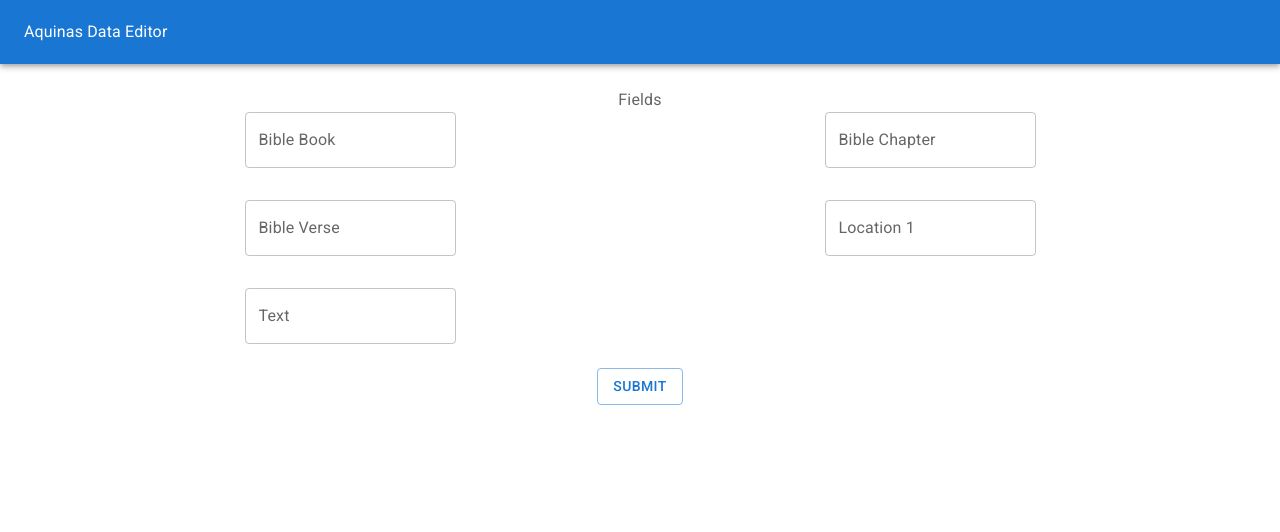
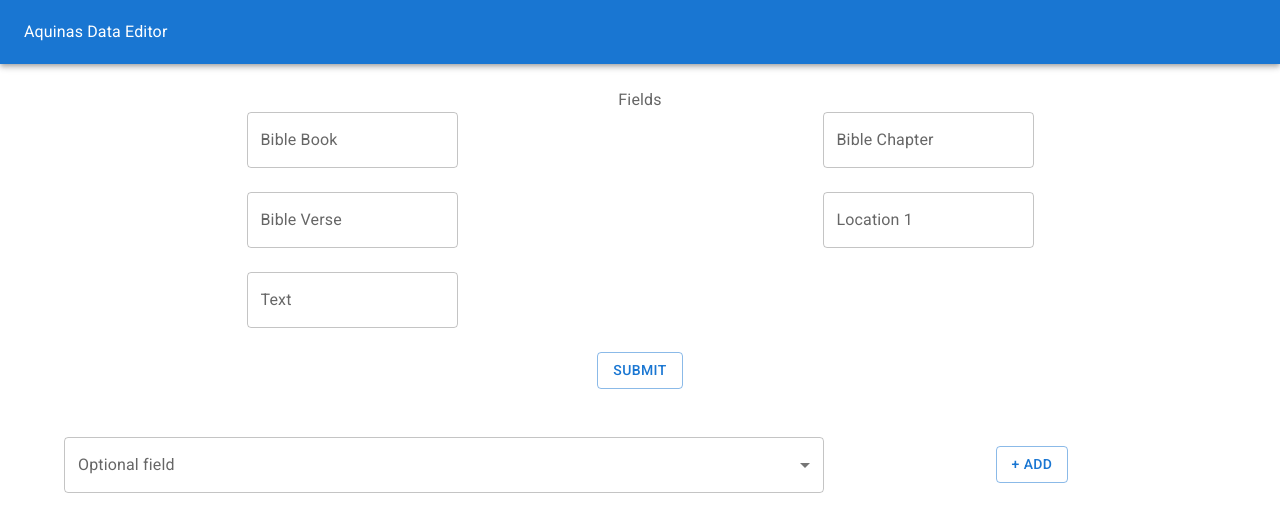
Before and after one commit to Joshuatanderson/aquinas-data-entry-frontend, a React (Create React App) app: page / in a window 1280 px wide. Shown: the top 532 px of the page. Built offline with nearby package versions, Linux system fonts and the light colour scheme.

Commit message:
feat: make field adder

```diff
--- a/src/App.tsx
+++ b/src/App.tsx
@@ -3,7 +3,7 @@ import logo from "./logo.svg";
 import "./App.css";
 import { AppBar, CssBaseline } from "@mui/material";
 import Header from "./components/Header";
-import InputForm from "./components/InputForm";
+import InputForm from "./components/form/InputForm";
 
 function App() {
 	return (
--- a/src/components/InputField.tsx
+++ b/src/components/InputField.tsx
@@ -2,7 +2,7 @@ import { TextField } from "@mui/material";
 import { makeStyles } from "@mui/styles";
 import { useEffect, useState } from "react";
 import { theme } from "../theme";
-import { Field, FieldValue } from "./InputForm";
+import { Field, FieldValue } from "./form/InputForm";
 
 interface InputFieldProps {
 	field: Field;
--- /dev/null
+++ b/src/components/form/AddOptionalField.tsx
@@ -0,0 +1,74 @@
+import {
+	Button,
+	FormControl,
+	Grid,
+	InputLabel,
+	MenuItem,
+	Select,
+	SelectChangeEvent,
+} from "@mui/material";
+import { makeStyles } from "@mui/styles";
+import React, { useState } from "react";
+import { optionalFields } from "../../data/optionalFields";
+import { theme } from "../../theme";
+import { Field } from "./InputForm";
+
+const useStyles = makeStyles({
+	cont: {
+		marginTop: theme.spacing(3),
+		display: "flex",
+		alignItems: "center",
+	},
+});
+
+interface AddOptionalFieldProps {
+	addActiveField: (field: Field) => void;
+}
+
+const AddOptionalField = ({ addActiveField }: AddOptionalFieldProps) => {
+	const [value, setValue] = useState("");
+
+	const classes = useStyles();
+
+	const handleChange = (e: SelectChangeEvent) => {
+		setValue(e.target.value);
+	};
+
+	const handleAdd = () => {
+		const fieldToAdd = optionalFields.find((field) => field.code === value);
+		if (!fieldToAdd) {
+			return;
+		}
+		addActiveField(fieldToAdd);
+		setValue("");
+	};
+
+	const createMenuOptions = () =>
+		optionalFields.map((field) => (
+			<MenuItem value={field.code}>{field.name}</MenuItem>
+		));
+	return (
+		<Grid container spacing={3} className={classes.cont}>
+			<Grid item xs={8}>
+				<FormControl fullWidth>
+					<InputLabel id="select-optional-label">Optional field</InputLabel>
+					<Select
+						labelId="select-optional-label"
+						id="select-optional"
+						value={value}
+						onChange={handleChange}
+					>
+						{createMenuOptions()}
+					</Select>
+				</FormControl>
+			</Grid>
+			<Grid item xs={4}>
+				<Button variant="outlined" onClick={handleAdd}>
+					+ Add
+				</Button>
+			</Grid>
+		</Grid>
+	);
+};
+
+export default AddOptionalField;
--- a/src/components/InputForm.tsx
+++ b/src/components/form/InputForm.tsx
@@ -1,10 +1,11 @@
 import { Button, Container, FormLabel, Grid } from "@mui/material";
 import { makeStyles } from "@mui/styles";
 import React, { useState, useEffect } from "react";
-import { requiredFields } from "../data/requiredFields";
-import { Validator } from "../util/validate";
-import { theme } from "../theme";
-import InputField from "./InputField";
+import { requiredFields } from "../../data/requiredFields";
+import { Validator } from "../../util/validate";
+import { theme } from "../../theme";
+import InputField from "../InputField";
+import AddOptionalField from "./AddOptionalField";
 export interface Field {
 	code: string;
 	name: string;
@@ -36,6 +37,7 @@ const InputForm = () => {
 	const [showErrors, setShowErrors] = useState(false);
 	const [formSubmissionValue, setFormSubmissionValue] =
 		useState<Record<string, FieldValue>>();
+	const [activeFields, setActiveFields] = useState(requiredFields);
 
 	useEffect(() => {
 		if (
@@ -49,6 +51,8 @@ const InputForm = () => {
 			return;
 		}
 		// submit to server
+		// clear values
+		// show success indicator
 	}, [formSubmissionValue]);
 
 	const classes = useStyles();
@@ -59,8 +63,12 @@ const InputForm = () => {
 		setShowErrors(false);
 	};
 
+	const handleAddActiveField = (field: Field) => {
+		setActiveFields((prevState) => [...prevState, field]);
+	};
+
 	const makeFields = () => {
-		return requiredFields.map((field: Field, index) => (
+		return activeFields.map((field: Field, index) => (
 			<Grid item xs={12} sm={6} key={`${field.name}${index}`}>
 				<InputField
 					field={field}
@@ -79,19 +87,14 @@ const InputForm = () => {
 
 	return (
 		<Container className={classes.cont}>
-			<Grid container>
-				<Grid item xs={12}>
 			<form onSubmit={handleSubmit} className={classes.form}>
 				<FormLabel className={classes.label}>Fields</FormLabel>
-						<Grid container spacing={1}>
-							{makeFields()}
-						</Grid>
+				<Grid container>{makeFields()}</Grid>
 				<Button variant="outlined" type="submit">
 					Submit
 				</Button>
 			</form>
-				</Grid>
-			</Grid>
+			<AddOptionalField addActiveField={handleAddActiveField} />
 		</Container>
 	);
 };
--- a/src/data/requiredFields.ts
+++ b/src/data/requiredFields.ts
@@ -1,6 +1,7 @@
+import { Field } from "../components/form/InputForm";
 import { validate } from "../util/validate";
 
-export const requiredFields = [
+export const requiredFields: Field[] = [
 	{
 		code: "Bible book",
 		name: "Bible Book",
```
Lines whose indentation alone changed are shown as unchanged.
